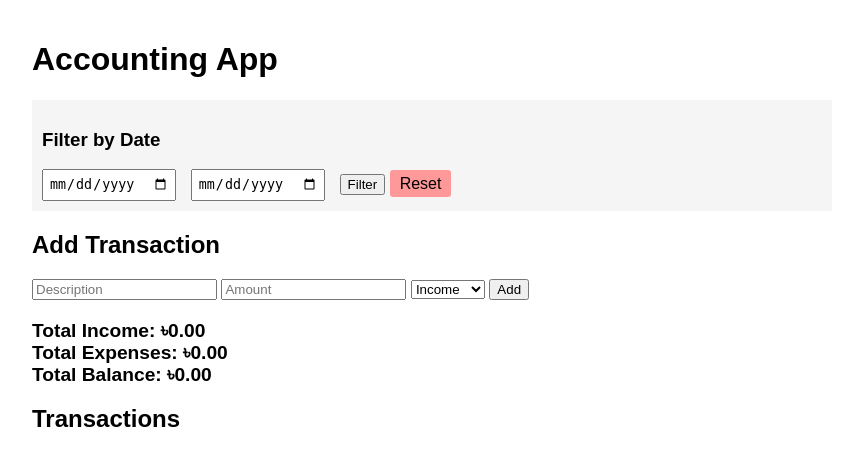
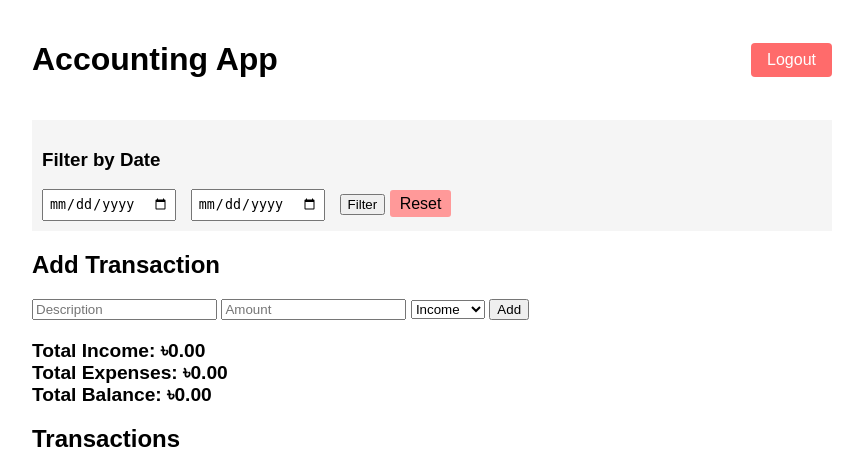
Before and after one commit to dipu-cse/MadGrimRobot, a Flask app: page / in a window 1280 px wide. Shown: the top 451 px of the page, without its empty margins (208-1071 px from the left). Run offline with Flask 3, Linux system fonts and the light colour scheme; the visitor is signed in with stand-in values (Sample User, id 1).

Commit message:
Assistant checkpoint: Added logout link to navigation
Assistant generated file changes:
- templates/index.html: Add logout link

---

User prompt:

logout option need to add

```diff
--- a/templates/index.html
+++ b/templates/index.html
@@ -19,7 +19,10 @@
     </style>
 </head>
 <body>
-    <h1>Accounting App</h1>
+    <div style="display: flex; justify-content: space-between; align-items: center;">
+        <h1>Accounting App</h1>
+        <a href="/logout" style="padding: 8px 16px; background: #ff6b6b; color: white; text-decoration: none; border-radius: 4px;">Logout</a>
+    </div>
 
     <div class="date-filter">
         <h3>Filter by Date</h3>
```
